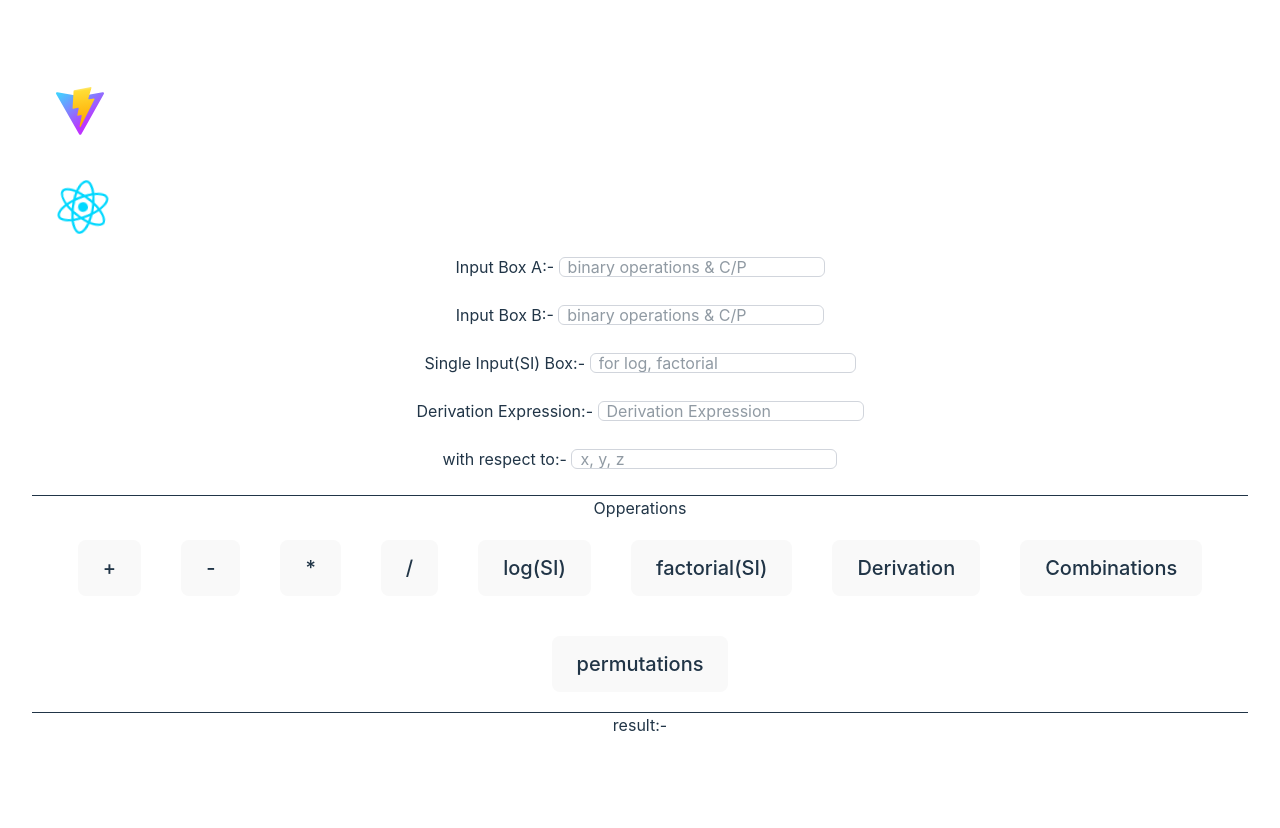
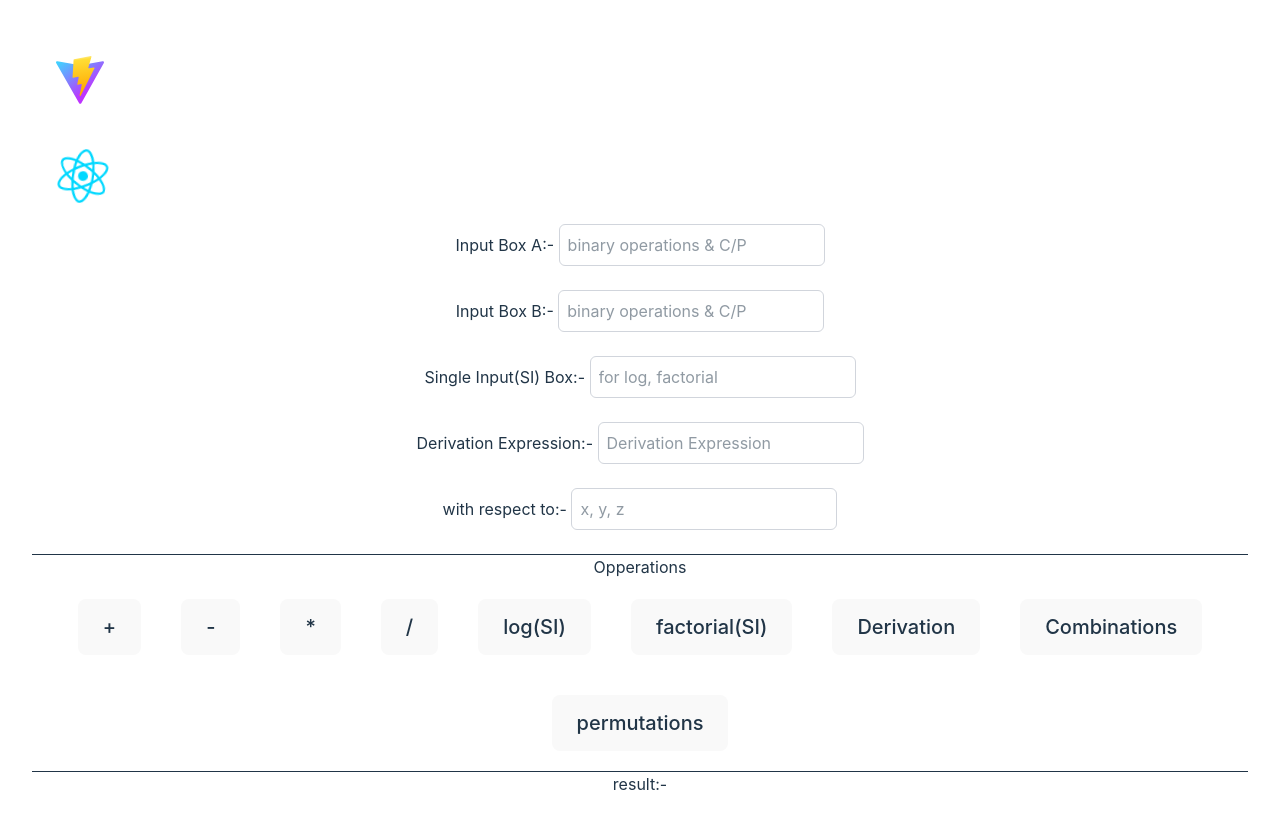
Before and after one commit to PralayeshMukherjee/Calculator_using_react, a React (Vite) app: page / in a window 1280 px wide. Before the commit the page ends 800 px from the top, so only its background shows below. Built offline with nearby package versions, Linux system fonts and the light colour scheme.

Commit message:
modify the input box and correct the derivation part

```diff
--- a/src/App.css
+++ b/src/App.css
@@ -46,7 +46,7 @@
   margin: 20px;
   font-size: 20px;
 }
-#calc input{
+/* #calc input{
   width: 50;
   height: 20px;
-}
+} */
```
